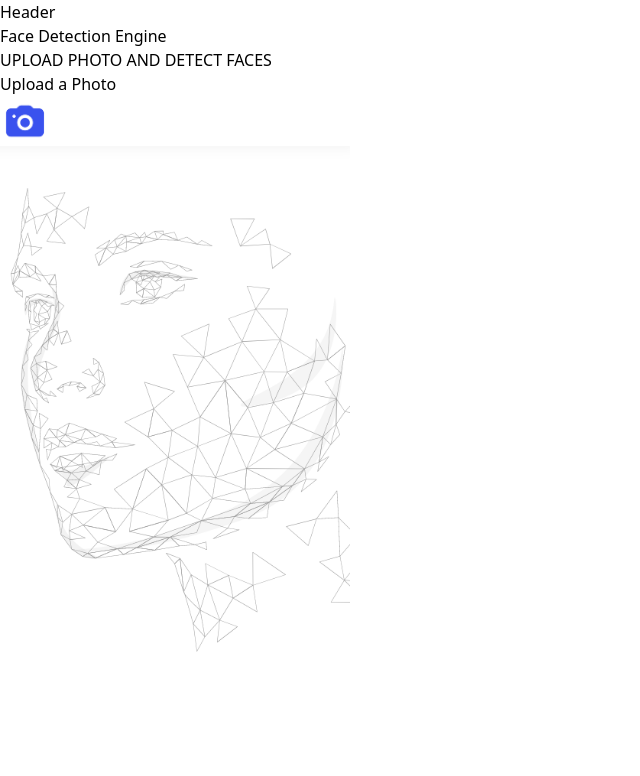
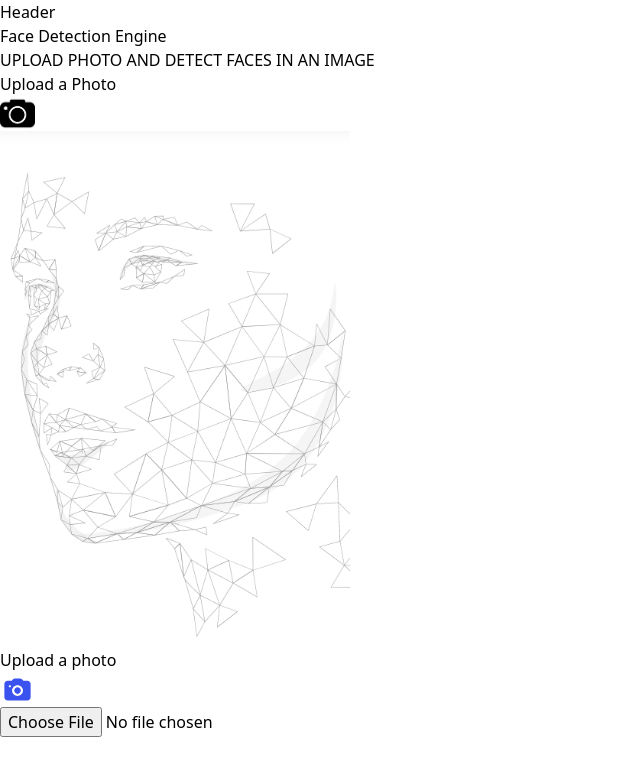
Before and after one commit to knosei/Face-Detection-Site, a React (Vite) app: page / in a window 1280 px wide. Shown: the top 776 px of the page, without its empty margins (0-640 px from the left). Built offline with nearby package versions, Linux system fonts and the light colour scheme.

Commit message:
created new component for image upload

```diff
--- a/src/App.jsx
+++ b/src/App.jsx
@@ -4,12 +4,12 @@ import './index.css'
 
 const App = () => (
   <div className='flex border border-blue-400 h-[500px] justify-between font-family:Jost'>
-    <div className='justify-center grid justify-items-center border border-blue-400 w-[900px]  '>
+    <div className='flex justify-center items-center flex-col border border-blue-400 w-[900px]  '>
       <h1 className='text-6xl font-bold underline decoration-yellow-300 decoration-[15px]'>Face Detection Engine</h1>
-      <p className='text-2xl mt-[0px]'>UPLOAD PHOTO AND DETECT FACES </p>
-      <div className='flex rounded-full border border-black mt-[0px] w-[600px] h-[60px] justify-around '>
-        <p className='text-lg'>Upload a Photo</p>
-        <img src='./camera.png' width='50px' height='50px' />
+      <p className='text-2xl mt-[40px]'>UPLOAD PHOTO AND DETECT FACES IN AN IMAGE </p>
+      <div className='flex rounded-full border border-black mt-[40px] w-[500px] h-[50px] justify-around ' input='file'>
+        <p className='text-md mt-[10px] font-weight'>Upload a Photo</p>
+        <img src='./camera.png' width='35px' height='25px' />
       </div>
     </div>
     <div className='flex border border-blue-400'>
--- /dev/null
+++ b/src/Test.jsx
@@ -0,0 +1,43 @@
+import React, { useState } from 'react';
+
+const Test = () => {
+    const [selectedFile, setSelectedFile] = useState(null);
+    const [previewUrl, setPreviewUrl] = useState(null);
+
+    const handleFileChange = (event) => {
+      const file = event.target.files[0];
+      setSelectedFile(file);
+      setPreviewUrl(URL.createObjectURL(file));
+  };
+
+  return (
+    <div className="flex justify-center items-center h-screen">
+      <div className="bg-gray-200 p-4 rounded-lg">
+        <label
+          htmlFor="file-upload"
+          className="cursor-pointer flex justify-center items-center w-full h-full p-4 border-4 border-dashed rounded-lg border-gray-400 hover:border-gray-600"
+        >
+          {previewUrl ? (
+            <img src={previewUrl} alt="Preview" className="max-h-40 mx-auto" />
+          ) : (
+            <div>
+               <p className="text-gray-600">Click to upload image</p>
+               <img src='./camera.png' width='35px' height='25px' />
+            </div>
+
+          )}
+          <input
+            id="file-upload"
+            type="file"
+            accept="image/*"
+            className="hidden"
+            onChange={handleFileChange}
+          />
+        </label>
+      </div>
+    </div>
+  );
+
+}
+
+export default Test
--- /dev/null
+++ b/src/UploadContainer.jsx
@@ -0,0 +1,99 @@
+import React, { useState } from 'react';
+
+const UploadContainer = () => {
+  const [selectedFile, setSelectedFile] = useState(null);
+  const [previewUrl, setPreviewUrl] = useState(null);
+  const [uploading, setUploading] = useState(false);
+  const [showImageContainer, setShowImageContainer] = useState(false);
+
+  const handleFileChange = (event) => {
+    const file = event.target.files[0];
+    setSelectedFile(file);
+    setPreviewUrl(URL.createObjectURL(file));
+    setShowImageContainer(true);
+    setUploading(true);
+
+    // Simulating image upload delay (Remove this in production)
+    setTimeout(() => {
+      setUploading(false);
+    }, 2000);
+  };
+
+  const handleProceed = () => {
+    // Handle the proceed action here
+    // For example, redirect to the next page
+    console.log('Proceed to the next step');
+  };
+
+  const handleSelectDifferentImage = () => {
+    setSelectedFile(null);
+    setPreviewUrl(null);
+    setShowImageContainer(false);
+  };
+
+  return (
+    <div className="relative h-screen">
+      {/* {uploading && (
+        <div className="absolute inset-0 flex justify-center items-center bg-gray-800 bg-opacity-50">
+          <div className="bg-white p-4 rounded-lg text-center">
+            <p className="text-gray-600 mb-2">Uploading image...</p>
+            <div className="animate-spin rounded-full h-12 w-12 border-b-2 border-gray-900"></div>
+          </div>
+        </div>
+      )} */}
+      {showImageContainer && (
+        <div className="absolute inset-0 flex justify-center items-center bg-gray-800 bg-opacity-50 backdrop-blur-3xl">
+          <div className="bg-white p-4 rounded-lg text-center">
+            <img
+              src={previewUrl}
+              alt="Uploaded Image"
+              className="w-100 h-100 mx-auto mb-4 rounded-full"
+            />
+            <p className="text-gray-600 mb-2">Image uploaded successfully!</p>
+            <div className="flex justify-center">
+              <button
+                onClick={handleProceed}
+                className="mr-2 bg-blue-500 hover:bg-blue-600 text-white font-bold py-2 px-4 rounded focus:outline-none focus:shadow-outline"
+              >
+                Proceed
+              </button>
+              <button
+                onClick={handleSelectDifferentImage}
+                className="bg-gray-500 hover:bg-gray-600 text-white font-bold py-2 px-4 rounded focus:outline-none focus:shadow-outline"
+              >
+                Select Different Image
+              </button>
+            </div>
+          </div>
+        </div>
+      )}
+      <div className="flex justify-center items-center h-screen">
+        <div className="bg-gray-00 p-4 rounded-full w-[500px] h-[50px] ">
+          <label
+            htmlFor="file-upload"
+            className="cursor-pointer flex justify-between items-center w-[500px] h-[50px] p-4 border border-dashe rounded-full border-gray-400 hover:border-blue-600"
+          >
+            {previewUrl ? (
+              <img src={previewUrl} alt="Preview" className="w-100 h-100 mx-auto" />
+            ) : (
+              <>
+              <p className="text-gray-900 hover:text-blue-700">Upload a photo</p>
+              <img src='./camera.svg' width='35px' height='25px' />
+              </>
+
+            )}
+            <input
+              id="file-upload"
+              type="file"
+              accept="image/*"
+              className="hidden"
+              onChange={handleFileChange}
+            />
+          </label>
+        </div>
+      </div>
+    </div>
+  );
+};
+
+export default UploadContainer;
--- a/src/main.jsx
+++ b/src/main.jsx
@@ -3,11 +3,15 @@ import ReactDOM from 'react-dom/client'
 import App from './App.jsx'
 import './index.css'
 import Header from './Header.jsx'
+import Test from './Test.jsx'
+import UploadContainer from './UploadContainer.jsx'
 
 
 ReactDOM.createRoot(document.getElementById('root')).render(
   <React.StrictMode>
     <Header />
     <App />
+    {/* <Test /> */}
+    <UploadContainer />
   </React.StrictMode>,
 )
```
Also changed, not shown: public/camera.png, public/camera.svg (added).
